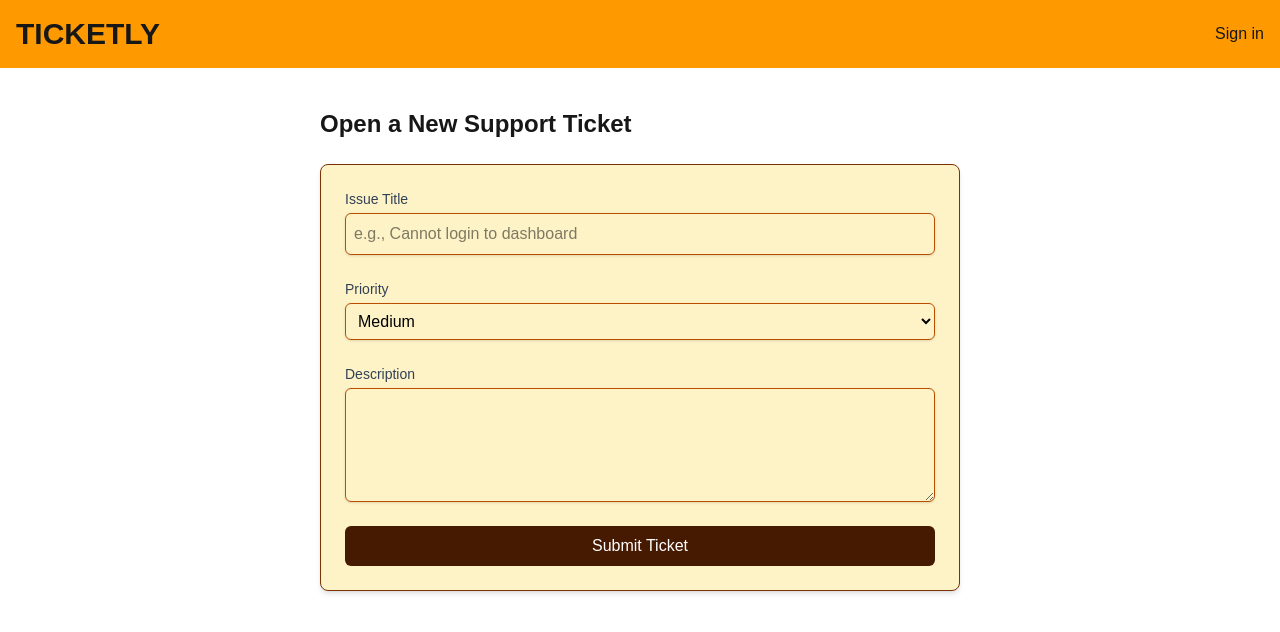
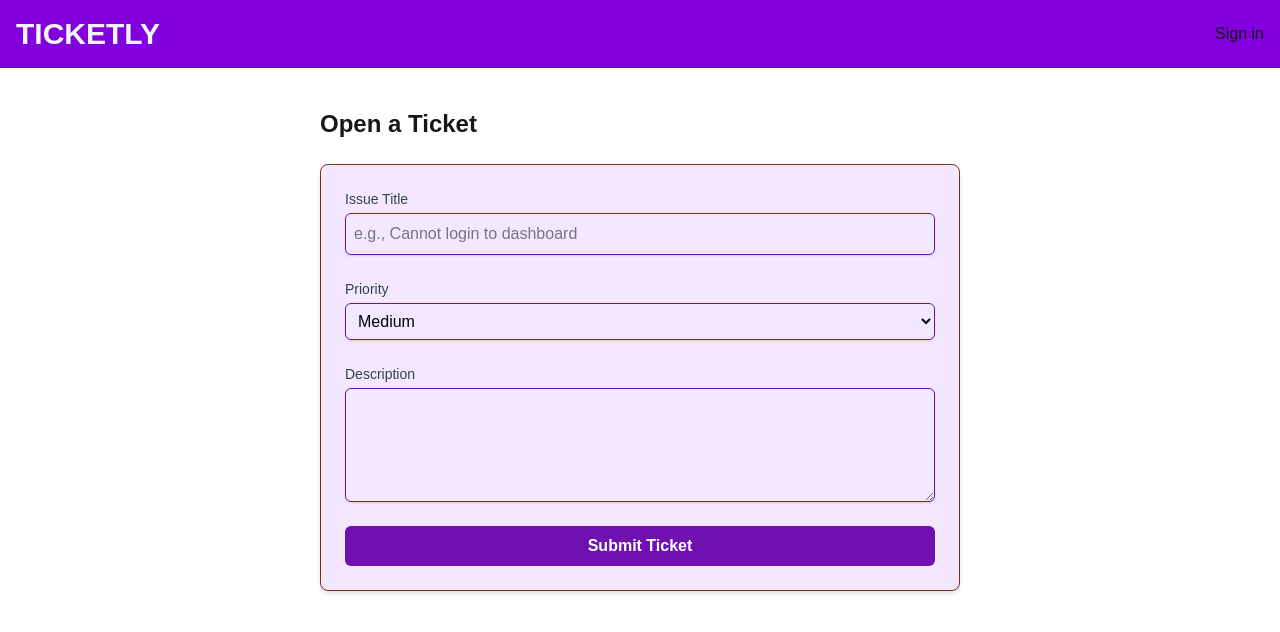
Before and after one commit to mudash-dev/customer-ticket, a Next.js app: page /tickets/new in a window 1280 px wide. Shown: the top 632 px of the page. Built offline with nearby package versions, Linux system fonts and the light colour scheme; no server answers.

Commit message:
Feature UI: Fix the app UI

```diff
--- a/app/layout.tsx
+++ b/app/layout.tsx
@@ -30,8 +30,8 @@ export default function RootLayout({
       <body
         className={`${geistSans.variable} ${geistMono.variable} antialiased`}
       >
-        <header className="flex justify-between p-4 bg-amber-500">
-          <h1 className=" text-3xl font-bold">TICKETLY</h1>
+        <header className="flex justify-between p-4 bg-purple-700">
+          <h1 className=" text-3xl font-bold text-slate-100">TICKETLY</h1>
           {/*So display Login if out, user profile if in*/}
           <SignedOut>
             <SignInButton mode="modal"/>
--- a/app/page.tsx
+++ b/app/page.tsx
@@ -2,8 +2,8 @@ import Image from "next/image";
 
 export default function Home() {
   return (
-    <div className="flex min-h-screen items-center justify-center bg-zinc-50 font-sans dark:bg-black">
-      <main className="flex min-h-screen w-full max-w-3xl flex-col items-center justify-between py-32 px-16 bg-white dark:bg-black sm:items-start">
+    <div className="flex min-h-screen items-center justify-center bg-purple-100 font-sans dark:bg-black">
+      <main className="flex min-h-screen w-full max-w-3xl flex-col items-center justify-between py-32 px-16 bg-yellow-50 dark:bg-black sm:items-start">
         <Image
           className="dark:invert"
           src="/next.svg"
--- a/app/tickets/new/page.tsx
+++ b/app/tickets/new/page.tsx
@@ -4,7 +4,7 @@ export default function NewTicketPage(){
     return (
         <div className="max-w-2xl mx-auto py-10 px-4">
             <h1 className="text-2xl font-bold mb-6">
-                Open a New Support Ticket
+                Open a Ticket
             </h1>
             <TicketForm/>
         </div>
--- a/app/tickets/page.tsx
+++ b/app/tickets/page.tsx
@@ -36,10 +36,13 @@ export default async function TicketsPage(){
 
     return (
     <div className="max-w-4xl mx-auto p-6 relative min-h-[80vh] ">
-      <h1 className="text-2xl font-bold mb-4">
-        {role} DASHBOARD: {tickets.length} TICKETS
-      </h1>
-      <h3 className="text-xl font-black text-slate-900 dark:text-slate-200 mb-8">Ticket Backlog</h3>
+      <h1 className="text-2xl text-center font-bold mb-4">
+        👋 WELCOME TO THE {role} DASHBOARD</h1>
+
+      <h3 className="text-xl font-black text-slate-900 dark:text-slate-200 mb-8">
+        🎫 Backlog : {tickets.length} tickets
+      </h3>
+
       <div className="space-y-4">
       {tickets.map((ticket) => (
 
@@ -62,7 +65,7 @@ export default async function TicketsPage(){
       {/*New ticket FAB*/}
       <Link
         href={"/tickets/new"}
-        className="fixed bottom-10 right-10 w-16 h-16 bg-orange-400 text-white rounded-full flex items-center justify-center shadow-2xl hover:bg-blue-700 hover:scale-110 transition-all active:scale-95 z-50 group"
+        className="fixed bottom-10 right-10 w-16 h-16 bg-purple-400 text-white rounded-full flex items-center justify-center shadow-2xl hover:bg-blue-700 hover:scale-110 transition-all active:scale-95 z-50 group"
         title="Create New Ticket"
       >
         <span className="text-3xl font-light group-hover:rotate-90 transition-transform duration-300">
--- a/components/tickets/AssignAgentSelect.tsx
+++ b/components/tickets/AssignAgentSelect.tsx
@@ -17,22 +17,23 @@ export function AssignAgentSelect({
 }) {
     const [isAssigning, setIsAssigning] = useState(false);
 
-    const handleAssign = async (agentId: string) => {
+    const handleAssign = async (val: string) => {
         setIsAssigning(true);
-        await assignAgent(ticketId, agentId);
+
+        await assignAgent(ticketId, val);
         setIsAssigning(false);
     };
 
     return (
-      <div className="flex flex-col gap-2">
-        <label className="text-xs font-bold text-slate-500 uppercase">
+      <div className="flex flex-col gap-2 my-4">
+        <label className="text-[10px] font-bold text-slate-400 uppercase tracking-widest">
             Assign Agent
         </label>
         <select
             disabled={isAssigning}
             value={currentAgentId || ""}
-            onChange={ (e) => handleAssign(e.target.value)}
-            className="block w-full p-2 text-sm border-slate-200 rounded-lg bg-white focus:ring-2 focus:ring-blue-500 transition-all"
+            onChange={(e) => handleAssign(e.target.value)}
+            className="block w-full p-3 text-sm border border-slate-200 rounded-xl bg-white text-slate-900 focus:ring-2 focus:ring-blue-500 transition-all cursor-pointer disabled:opacity-50"
         >
             <option value="">Unassigned</option>
             {agents.map((agent) => (
@@ -41,7 +42,7 @@ export function AssignAgentSelect({
                 </option>
             ))}
         </select>
+        {isAssigning && <span className="text-[10px] text-blue-500 animate-pulse">Updating...</span>}
       </div>
     );
-
 }
--- a/components/tickets/TicketForm.tsx
+++ b/components/tickets/TicketForm.tsx
@@ -32,12 +32,12 @@ export default function TicketForm(){
     };
 
     return(
-        <form onSubmit={handleSubmit(onSubmit)} className="space-y-6 bg-amber-100 p-6 rounded-lg shadow-md border border-amber-900">
+        <form onSubmit={handleSubmit(onSubmit)} className="space-y-6 bg-purple-100 p-6 rounded-lg shadow-md border border-amber-900">
             <div>
                 <label className="block text-sm font-medium text-slate-700">Issue Title</label>
                 <input
                     {...register("title")}
-                    className="mt-1 block w-full rounded-md border border-amber-700 p-2 shadow-sm focus:border-blue-500 focus:ring-blue-500 text-black"
+                    className="mt-1 block w-full rounded-md border border-purple-800 p-2 shadow-sm focus:border-blue-500 focus:ring-blue-500 text-black"
                     placeholder="e.g., Cannot login to dashboard"
                 />
                 {errors.title && <p className="text-red-500 txt-xs mt-1">{errors.title.message}</p>}
@@ -46,7 +46,7 @@ export default function TicketForm(){
                 <label className="block text-sm font-medium text-slate-700">Priority</label>
                 <select
                 {...register("priority")}
-                className="mt-1 block w-full rounded-md border border-amber-700 p-2 shadow-sm focus:border-blue-500 focus:ring-blue-500 text-black"
+                className="mt-1 block w-full rounded-md border border-purple-800 p-2 shadow-sm focus:border-blue-500 focus:ring-blue-500 text-black"
                 >
                     <option value="LOW">Low</option>
                     <option value="MEDIUM">Medium</option>
@@ -59,14 +59,14 @@ export default function TicketForm(){
                 <textarea
                     {...register("description")}
                     rows={4}
-                    className="mt-1 block w-full rounded-md border border-amber-700 p-2 shadow-sm focus:border-blue-500 focus:ring-blue-500 text-black"
+                    className="mt-1 block w-full rounded-md border border-purple-800 p-2 shadow-sm focus:border-blue-500 focus:ring-blue-500 text-black"
                 />
                 {errors.description && <p className="text-red-500 text-xs mt-1">{errors.description.message}</p>}
             </div>
             <button
                 type="submit"
                 disabled={isSubmitting}
-                className="w-full bg-amber-950 text-white py-2 px-4 rounded-md hover:bg-blue-700 disabled:bg-amber-600 transition-colors"
+                className="w-full bg-purple-800 text-white font-bold py-2 px-4 rounded-md hover:bg-blue-500 disabled:bg-purple-100 transition-colors"
             >
                 {isSubmitting ? "Creating..." : "Submit Ticket"}
             </button>
--- a/lib/actions.ts
+++ b/lib/actions.ts
@@ -100,10 +100,11 @@ export async function assignAgent(
     try {
         await db.ticket.update({
             where: { id: ticketId },
-            data : { agentId: agentId },
+            data : { agentId: agentId === "" ? null : agentId},
         });
 
         revalidatePath(`/tickets/${ticketId}`);
+        revalidatePath(`/tickets`);//Main dashboard refreshed
     } catch (error) {
         console.error("Assignment Error;", error);
         throw new Error("Failed to assign agent");
--- a/next.config.ts
+++ b/next.config.ts
@@ -3,12 +3,7 @@ import type { NextConfig } from "next";
 const path = require('path');
 
 const nextConfig: NextConfig = {
-  /* config options here */
-  turbopack: {
-    // Set the root to the directory where next.config.js is located
-    // or a parent directory if Next.js is installed higher up.
-    root: path.join(__dirname, '..'),
-  },
+
 };
 
 export default nextConfig;
```
Also changed, not shown: 1 other file (tests, documents, lock files or other folders).
